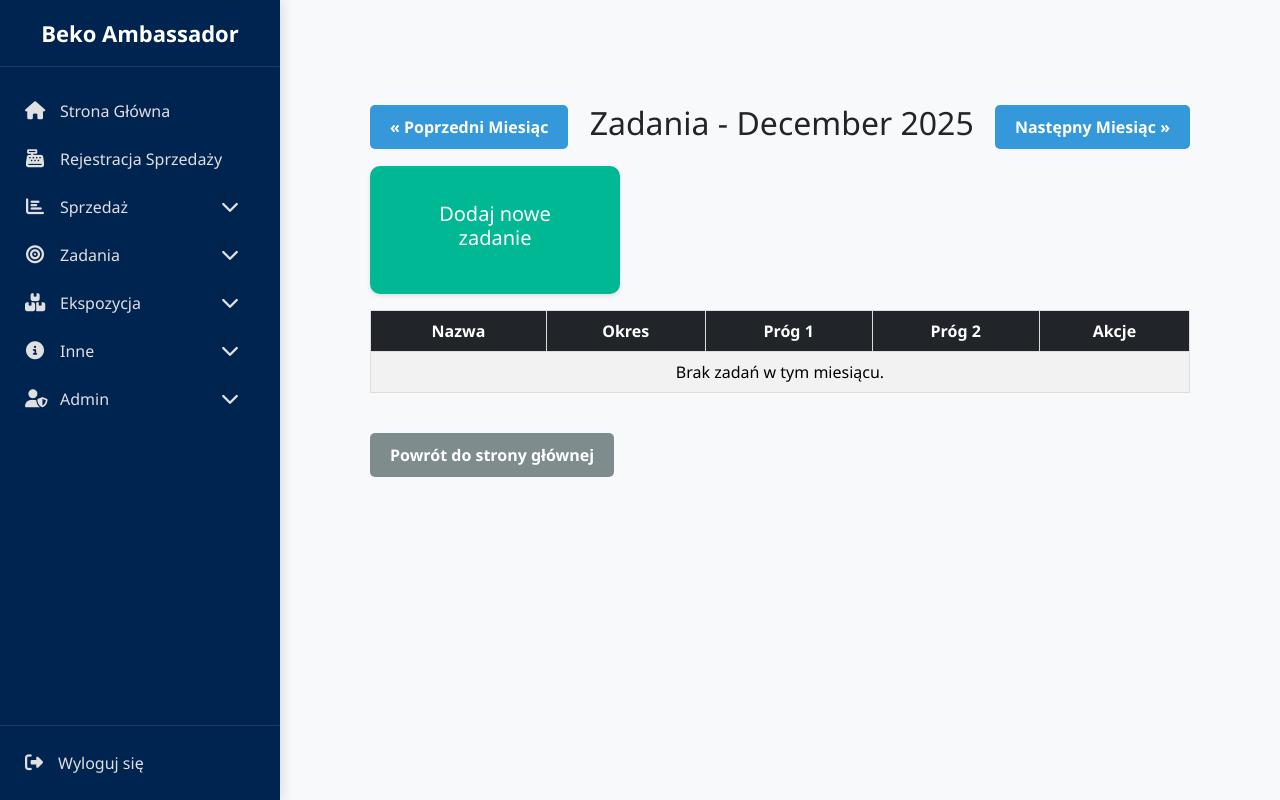
After one commit to Fizyriusz/beko-sales-app, a Django app: page /produkty/zadania/2025/12/ in a window 1280 px wide. The commit adds this page. Run offline with Django 5.2, Linux system fonts and the light colour scheme; a user stored in the database is signed in; data that the repository does not hold is empty.

Commit message:
stylizacje, poprawki produktów, kalendarza, zadan

```diff
--- a/produkty/models.py
+++ b/produkty/models.py
@@ -1,5 +1,6 @@
 from django.db import models
 from django.contrib.auth.models import User
+from datetime import date
 
 
 class Produkt(models.Model):
@@ -41,7 +42,7 @@ class Zadanie(models.Model):
 class Sprzedaz(models.Model):
     produkt = models.ForeignKey(Produkt, on_delete=models.CASCADE)
     liczba_sztuk = models.IntegerField()
-    data_sprzedazy = models.DateField(auto_now_add=True)
+    data_sprzedazy = models.DateField(default=date.today)
     zadanie = models.ForeignKey(Zadanie, on_delete=models.SET_NULL, null=True, blank=True)
     prowizja = models.DecimalField(max_digits=10, decimal_places=2, default=0)
 
@@ -69,7 +70,7 @@ class Ekspozycja(models.Model):
         return f"{self.grupa.nazwa} - {self.marka.nazwa}: {self.liczba}"
 
 class KlientCounter(models.Model):
-    data = models.DateField(auto_now_add=True)
+    data = models.DateField(default=date.today)
     liczba_klientow = models.IntegerField(default=0)
     notatka = models.TextField(blank=True, null=True)
 
--- a/produkty/templates/produkty/base.html
+++ b/produkty/templates/produkty/base.html
@@ -40,7 +40,7 @@
                 <li class="has-submenu">
                     <a href="#" class="submenu-toggle"><i class="fas fa-bullseye"></i> Zadania <i class="fas fa-chevron-down float-end"></i></a>
                     <ul class="submenu">
-                        <li><a href="{% url 'produkty:lista_zadan' %}">Lista Zadań</a></li>
+                        <li><a href="{% url 'produkty:zadania_management' %}">Zadania</a></li>
                         <li><a href="{% url 'produkty:nowe_zadanie' %}">Dodaj Zadanie</a></li>
                     </ul>
                 </li>
--- a/produkty/templates/produkty/ekspozycja_form.html
+++ b/produkty/templates/produkty/ekspozycja_form.html
@@ -33,9 +33,9 @@ Podsumowanie Ekspozycji
         <h3>Total w grupie: <span id="total">0</span></h3>
         <div class="buttons-container">
             {% if poprzednia_grupa %}
-            <a href="{% url 'produkty:ekspozycja_form' grupa_id=poprzednia_grupa.id %}" class="btn-back">Powrót</a>
+            <a href="{% url 'produkty:ekspozycja_form' grupa_id=poprzednia_grupa.id %}" class="btn btn-secondary">Powrót</a>
             {% endif %}
-            <a href="#" onclick="this.closest('form').submit();" class="btn-save">Zapisz</a>
+            <button type="submit" class="btn btn-primary">Zapisz</button>
         </div>
 
 
--- a/produkty/templates/produkty/home.html
+++ b/produkty/templates/produkty/home.html
@@ -63,7 +63,7 @@ Dashboard
         <h2 class="tools-header">Narzędzia i Akcje</h2>
         <div class="row tools-grid">
             <div class="col-lg-3 col-md-6 mb-4">
-                <a href="{% url 'produkty:lista_zadan' %}" class="tool-card-link">
+                <a href="{% url 'produkty:zadania_management' %}" class="tool-card-link">
                     <div class="tool-card">
                         <div class="card-body">
                             <i class="fas fa-bullseye tool-icon"></i>
--- a/produkty/templates/produkty/postepy_zadaniowki.html
+++ b/produkty/templates/produkty/postepy_zadaniowki.html
@@ -15,5 +15,5 @@
         {% endfor %}
     </ul>
 
-    <a href="{% url 'produkty:lista_zadaniowek' %}">Powrót do listy zadaniówek</a>
+    <a href="{% url 'produkty:lista_zadaniowek' %}" class="btn btn-secondary">Powrót do listy zadaniówek</a>
 {% endblock %}
--- a/produkty/templates/produkty/sprzedaz_sukces.html
+++ b/produkty/templates/produkty/sprzedaz_sukces.html
@@ -5,5 +5,8 @@
 {% block content %}
     <h1>Sukces!</h1>
     <p>Sprzedaż produktu została pomyślnie dodana do bazy danych.</p>
-    <a href="{% url 'produkty:sprzedaz' %}">Powrót do strony sprzedaży</a>
+    <div class="action-buttons">
+        <a href="{% url 'produkty:sprzedaz' %}" class="btn btn-secondary">Powrót do strony sprzedaży</a>
+        <a href="{% url 'produkty:home' %}" class="btn btn-primary">Powrót na stronę główną</a>
+    </div>
 {% endblock %}
--- a/produkty/templates/produkty/szczegoly_zadania.html
+++ b/produkty/templates/produkty/szczegoly_zadania.html
@@ -69,7 +69,7 @@
                 </div>
             </div>
 
-            <a href="{% url 'produkty:lista_zadan' %}" class="btn btn-primary mt-3">Powrót do listy zadań</a>
+            <a href="{% url 'produkty:zadania_management' %}" class="btn btn-primary mt-3">Powrót do listy zadań</a>
         </div>
     </div>
 </div>
--- /dev/null
+++ b/produkty/templates/produkty/zadania.html
@@ -0,0 +1,76 @@
+{% extends 'produkty/base.html' %}
+
+{% block title %}Zadania{% endblock %}
+
+{% block content %}
+<div class="container mt-4">
+    <div class="d-flex justify-content-between align-items-center mb-3">
+        <a href="{% url 'produkty:zadania_view' prev_year prev_month %}" class="btn btn-primary">&laquo; Poprzedni Miesiąc</a>
+        <h2>Zadania - {{ month_name }} {{ year }}</h2>
+        <a href="{% url 'produkty:zadania_view' next_year next_month %}" class="btn btn-primary">Następny Miesiąc &raquo;</a>
+    </div>
+
+    <div class="mb-3">
+        <div class="card nav-card mb-3" style="max-width: 250px;">
+            <a href="{% url 'produkty:nowe_zadanie' %}" class="card-link text-white">
+                <div class="card-body text-center">
+                    <h5 class="card-title">Dodaj nowe zadanie</h5>
+                </div>
+            </a>
+        </div>
+    </div>
+
+    <div class="table-responsive">
+        <table class="table table-striped table-hover">
+            <thead class="table-dark">
+                <tr>
+                    <th>Nazwa</th>
+                    <th>Okres</th>
+                    <th>Próg 1</th>
+                    <th>Próg 2</th>
+                    <th class="text-center">Akcje</th>
+                </tr>
+            </thead>
+            <tbody>
+                {% for zadanie in zadania %}
+                <tr>
+                    <td><a href="{% url 'produkty:szczegoly_zadania' zadanie.id %}">{{ zadanie.nazwa }}</a></td>
+                    <td>{{ zadanie.data_start|date:"d.m.Y" }} - {{ zadanie.data_koniec|date:"d.m.Y" }}</td>
+                    <td>{{ zadanie.prog_1|default_if_none:"-" }}</td>
+                    <td>{{ zadanie.prog_2|default_if_none:"-" }}</td>
+                    <td class="text-center">
+                        <div class="btn-group" role="group">
+                            <a href="{% url 'produkty:edytuj_zadanie' zadanie.id %}" class="btn btn-warning btn-sm">Edytuj</a>
+                            <a href="{% url 'produkty:usun_zadanie' zadanie.id %}" class="btn btn-danger btn-sm">Usuń</a>
+                        </div>
+                    </td>
+                </tr>
+                {% empty %}
+                <tr>
+                    <td colspan="5" class="text-center">Brak zadań w tym miesiącu.</td>
+                </tr>
+                {% endfor %}
+            </tbody>
+        </table>
+    </div>
+
+    <div class="mt-4 mb-3">
+        <a href="{% url 'produkty:home' %}" class="btn btn-secondary">Powrót do strony głównej</a>
+    </div>
+</div>
+
+<style>
+.nav-card {
+    background-color: #00b894;
+    transition: transform 0.3s;
+    border: none;
+    box-shadow: 0 2px 4px rgba(0,0,0,0.1);
+}
+.nav-card:hover {
+    transform: translateY(-5px);
+}
+.card-link {
+    text-decoration: none;
+}
+</style>
+{% endblock %}
--- a/produkty/templates/produkty/zadanie_form.html
+++ b/produkty/templates/produkty/zadanie_form.html
@@ -90,7 +90,7 @@
 
         <div class="mb-3">
             <button type="submit" class="btn btn-primary">Zapisz</button>
-            <a href="{% url 'produkty:lista_zadan' %}" class="btn btn-secondary">Anuluj</a>
+            <a href="{% url 'produkty:zadania_management' %}" class="btn btn-secondary">Anuluj</a>
         </div>
 
     </form>
--- a/produkty/templates/produkty/zadanie_usun.html
+++ b/produkty/templates/produkty/zadanie_usun.html
@@ -14,7 +14,7 @@
     <form method="post">
         {% csrf_token %}
         <button type="submit" class="btn btn-danger">Tak, usuń</button>
-        <a href="{% url 'produkty:lista_zadan' %}" class="btn btn-secondary">Anuluj</a>
+        <a href="{% url 'produkty:zadania_management' %}" class="btn btn-secondary">Anuluj</a>
     </form>
 </div>
 {% endblock %}
--- a/produkty/urls.py
+++ b/produkty/urls.py
@@ -5,6 +5,7 @@ app_name = 'produkty'  # Dodaj to, aby ustawić namespace dla aplikacji
 
 urlpatterns = [
     path('produkty/', views.lista_produktow, name='lista_produktow'),
+    path('produkty/edit/<int:product_id>/', views.product_edit, name='product_edit'),
     path('', views.home, name='home'),
     path('import/', views.import_excel, name='import_excel'),
     path('test/', views.test_template, name='test_template'),
@@ -20,7 +21,8 @@ urlpatterns = [
     path('calendar/<int:year>/<int:month>/<int:day>/', views.daily_sales_view, name='daily_sales'),
 
     # Zadania
-    path('zadania/', views.zadania_management, name='lista_zadan'),
+    path('zadania/', views.zadania_management, name='zadania_management'),
+    path('zadania/<int:year>/<int:month>/', views.zadania_view, name='zadania_view'),
     path('zadania/nowe/', views.zadanie_dodaj, name='nowe_zadanie'),
     path('zadania/edytuj/<int:zadanie_id>/', views.zadanie_edytuj, name='edytuj_zadanie'),
     path('zadania/usun/<int:zadanie_id>/', views.zadanie_usun, name='usun_zadanie'),
--- a/produkty/views.py
+++ b/produkty/views.py
@@ -1,6 +1,6 @@
 from django.shortcuts import render, redirect, get_object_or_404
 from .models import Produkt, Sprzedaz, Zadanie, Ekspozycja, GrupaProduktowa, Marka, KlientCounter
-from .forms import ZadanieForm
+from .forms import ZadanieForm, ProduktForm
 import openpyxl
 from openpyxl.utils.exceptions import InvalidFileException
 from zipfile import BadZipFile
@@ -561,8 +561,32 @@ def delete_all_models(request):
 @login_required
 def zadania_management(request):
     """Widok do zarządzania zadaniami"""
-    zadania = Zadanie.objects.all().order_by('-data_start')
-    return render(request, 'produkty/zadania_management.html', {'zadania': zadania})
+    today = datetime.now().date()
+    return redirect('produkty:zadania_view', year=today.year, month=today.month)
+
+@login_required
+def zadania_view(request, year, month):
+    """Widok do wyświetlania zadań w ujęciu miesięcznym"""
+    zadania = Zadanie.objects.filter(
+        data_start__year=year, data_start__month=month
+    ).order_by('-data_start')
+
+    first_day_of_month = datetime(year, month, 1)
+    prev_month_date = first_day_of_month - timedelta(days=1)
+    next_month_date = (first_day_of_month + timedelta(days=32)).replace(day=1)
+
+    context = {
+        'zadania': zadania,
+        'year': year,
+        'month': month,
+        'month_name': calendar.month_name[month],
+        'prev_year': prev_month_date.year,
+        'prev_month': prev_month_date.month,
+        'next_year': next_month_date.year,
+        'next_month': next_month_date.month,
+    }
+    return render(request, 'produkty/zadania.html', context)
+
 
 @login_required
 def zadanie_dodaj(request):
@@ -571,7 +595,7 @@ def zadanie_dodaj(request):
         form = ZadanieForm(request.POST)
         if form.is_valid():
             form.save()
-            return redirect('produkty:lista_zadan')
+            return redirect('produkty:zadania_management')
     else:
         form = ZadanieForm()
 
@@ -589,7 +613,7 @@ def zadanie_edytuj(request, zadanie_id):
         form = ZadanieForm(request.POST, instance=zadanie)
         if form.is_valid():
             form.save()
-            return redirect('produkty:lista_zadan')
+            return redirect('produkty:zadania_management')
     else:
         form = ZadanieForm(instance=zadanie)
 
@@ -608,7 +632,7 @@ def zadanie_usun(request, zadanie_id):
 
     if request.method == 'POST':
         zadanie.delete()
-        return redirect('produkty:lista_zadan')
+        return redirect('produkty:zadania_management')
 
     return render(request, 'produkty/zadanie_usun.html', {'zadanie': zadanie})
 
@@ -819,3 +843,15 @@ def lista_produktow(request):
         'dir': request.GET.get('dir', 'asc'),
     }
     return render(request, 'produkty/lista_produktow.html', context)
+
+@login_required
+def product_edit(request, product_id):
+    produkt = get_object_or_404(Produkt, pk=product_id)
+    if request.method == 'POST':
+        form = ProduktForm(request.POST, instance=produkt)
+        if form.is_valid():
+            form.save()
+            return redirect('produkty:lista_produktow')
+    else:
+        form = ProduktForm(instance=produkt)
+    return render(request, 'produkty/product_edit.html', {'form': form})
```
Also changed, not shown: produkty/forms.py (+13 -1 lines), produkty/templates/produkty/lista_produktow.html (+10 -1 lines), produkty/templates/produkty/product_edit.html (added, +12 -0 lines), produkty/templates/produkty/sprzedaz.html (+14 -9 lines), produkty/migrations/0019_alter_klientcounter_data_and_more.py (added).
